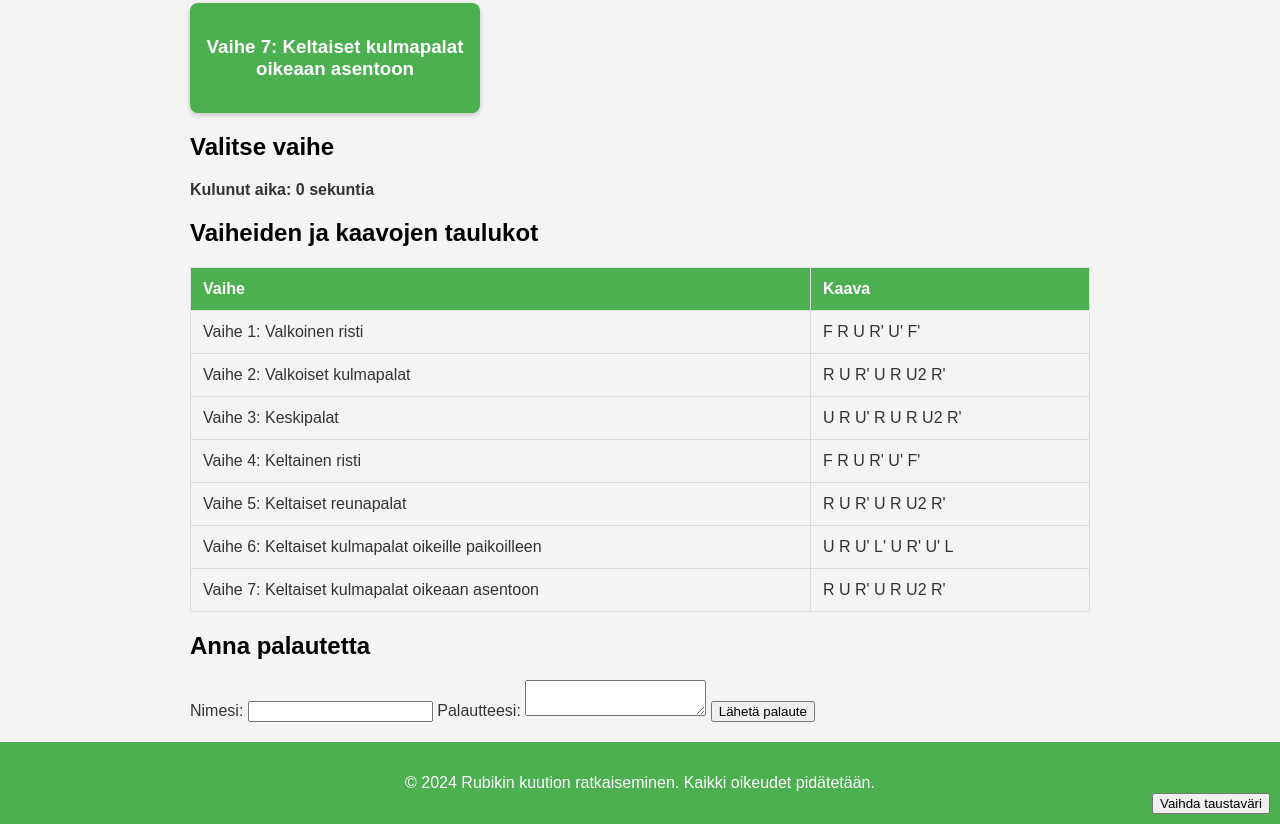
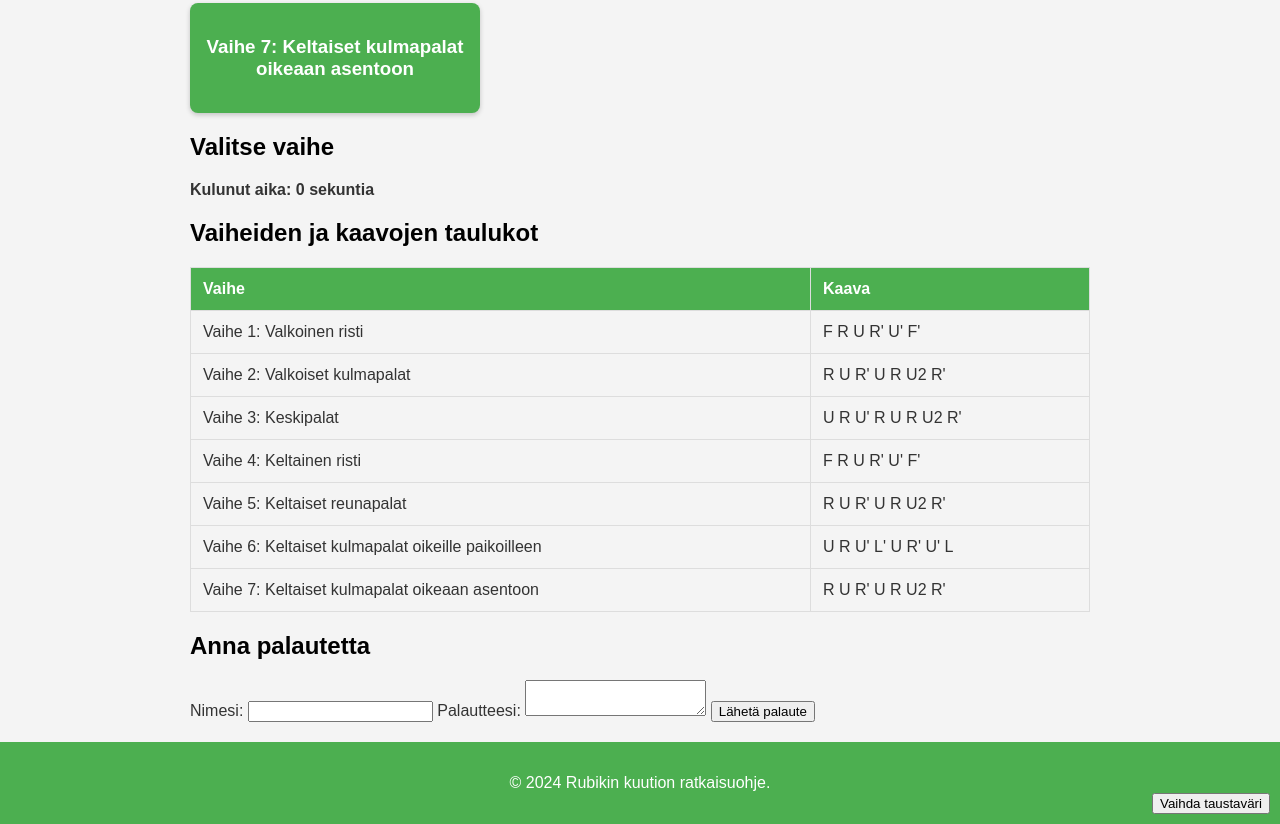
Before and after one commit to MarttiPrittinen/web_projekti, a plain HTML site: page index.html in a window 1280 px wide. Shown: the part 1053-1877 px from the top of the page. Drawn offline with Linux system fonts and the light colour scheme.

Commit message:
Update index.html

```diff
--- a/index.html
+++ b/index.html
@@ -88,7 +88,7 @@
     </main>
 
     <footer>
-        <p>&copy; 2024 Rubikin kuution ratkaiseminen. Kaikki oikeudet pidätetään.</p>
+        <p>&copy; 2024 Rubikin kuution ratkaisuohje. </p>
         <button id="change-bg-btn">Vaihda taustaväri</button>
     </footer>
 
```
